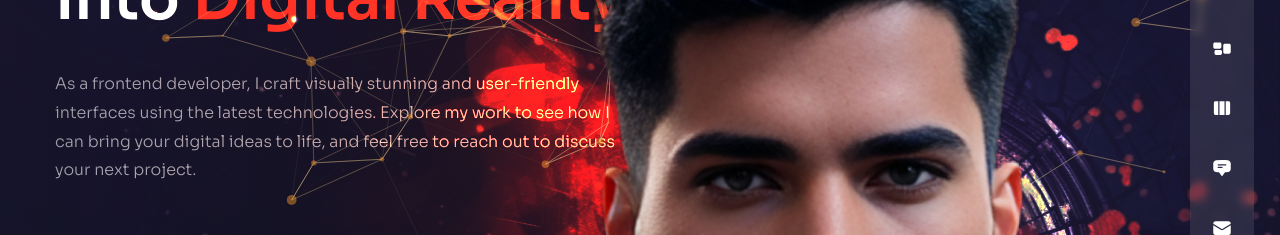
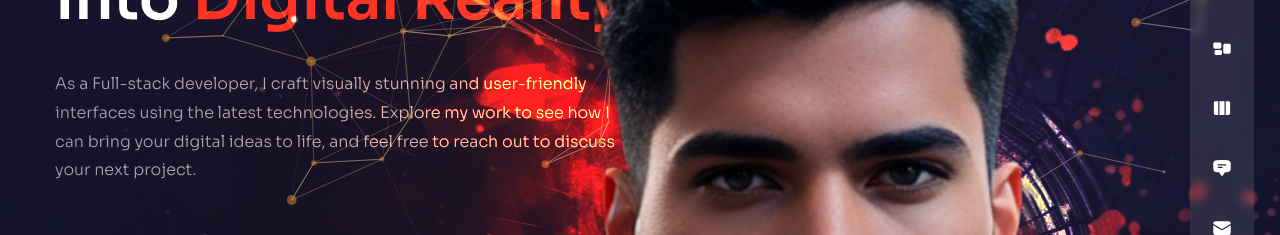
Before and after one commit to Abdelrahmansalam/Portfolio, a Next.js app: page /Portfolio/ in a window 1280 px wide. Shown: the part 322-557 px from the top of the page. Built offline with nearby package versions, Linux system fonts and the light colour scheme.

Commit message:
Update index.js

```diff
--- a/pages/index.js
+++ b/pages/index.js
@@ -37,7 +37,7 @@ const Home = () => {
             exit='hidden'
             className='max-w-sm xl:max-w-xl mx-auto xl:mx-0 mb-10 xl:mb-16'
           >
-            As a frontend developer, I craft visually stunning and user-friendly interfaces using the latest technologies. Explore my work to see how I can bring your digital ideas to life, and feel free to reach out to discuss your next project.
+            As a Full-stack developer, I craft visually stunning and user-friendly interfaces using the latest technologies. Explore my work to see how I can bring your digital ideas to life, and feel free to reach out to discuss your next project.
           </motion.p>
           {/* btn */}
           <div className='flex justify-center xl:hidden relative'>
```
